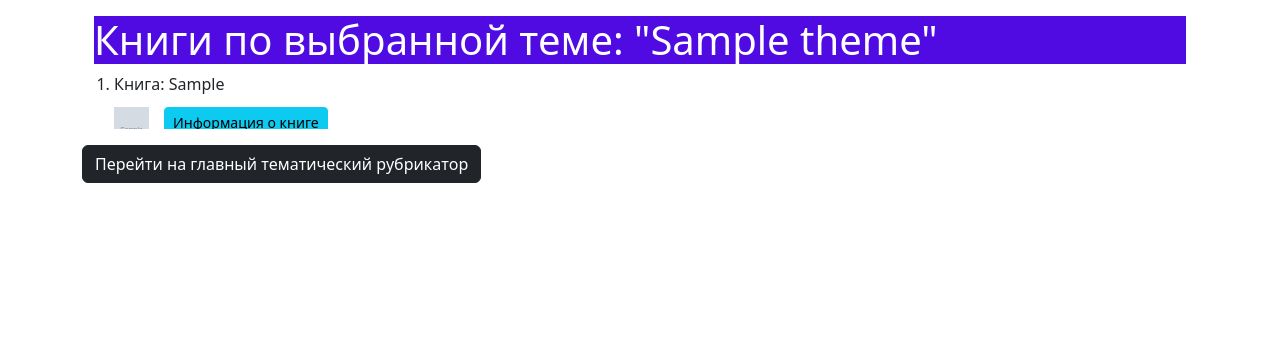
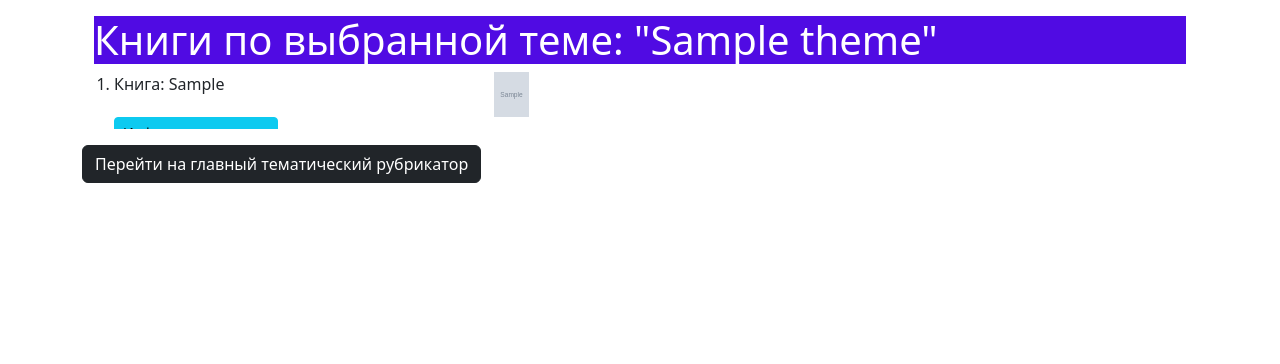
Before and after one commit to AnnaDager1979/Diplom, a Django app: a page that uses books/templates/books/book_list.html in a window 1280 px wide. Shown: the part 56-420 px from the top of the page. Run offline with Django 4.2, Linux system fonts and the light colour scheme; tables that the repository leaves empty hold one stand-in row (values such as "Sample post"); grey boxes marked "Sample" are stand-in pictures; some libraries are stand-ins or nearby versions.

Commit message:
Правка

```diff
--- a/books/templates/books/book_list.html
+++ b/books/templates/books/book_list.html
@@ -15,10 +15,10 @@
 					{% for book in object_list%}
 					<li style="font-size:16px; font-weight: normal">
 						<div style="overflow: hidden;">
-							<div style="float: left; width: 400px; height: 57px; ">
+							<div style="float: left; width: 580px; height: 57px; ">
 								<div style="float: left; width: 380px; height: 35px; ">Книга: {{book.title}}</div>
 						    <div>
-							<div style="float: left; width: 50px; height: 45px; ">
+							<div style="float: left; width: 40px; height: 45px; ">
 								<img src="{{book.images_path.url}}" width="35px" height="45px">
 							</div>
 							<div>
--- a/books/templates/books/includes/book_preview.html
+++ b/books/templates/books/includes/book_preview.html
@@ -7,7 +7,7 @@
             <div class="card-body bg-info";>
             {% endif %}
                 <div style="height: 430px;">
-                    <div style="height: 95px;">
+                    <div style="height: 115px;">
                          <h5 class="card-title">{{ book.title }}</h5>
                          <h6 class="card-title">Автор: {{ book.author }}</h6>
                     </div>
--- a/books/templates/books/series.html
+++ b/books/templates/books/series.html
@@ -21,14 +21,14 @@
                                     {% if book.seria == seria %}
                                     <li style="font-size:16px; font-weight: normal"">
                                        <div style="overflow: hidden;">
-                                           <div style="float: left; width: 400px; height: 25px; ">
+                                           <div style="float: left; width: 580px; height: 25px; ">
                                                {% if book.tom == 0 %}
                                                <div>{{book.title}}</div>
                                                {% else %}
                                                <div>Том {{book.tom}}: {{book.title}}</div>
                                                {% endif %}
                                            </div>
-                                           <div style="float: left; width: 50px; height: 45px; ">
+                                           <div style="float: left; width: 40px; height: 45px; ">
                                                   <img src="{{book.images_path.url}}" width="35px" height="45px">
 							                </div>
                                             <div style="float: left; width: 200px; height: 30px;">
```
